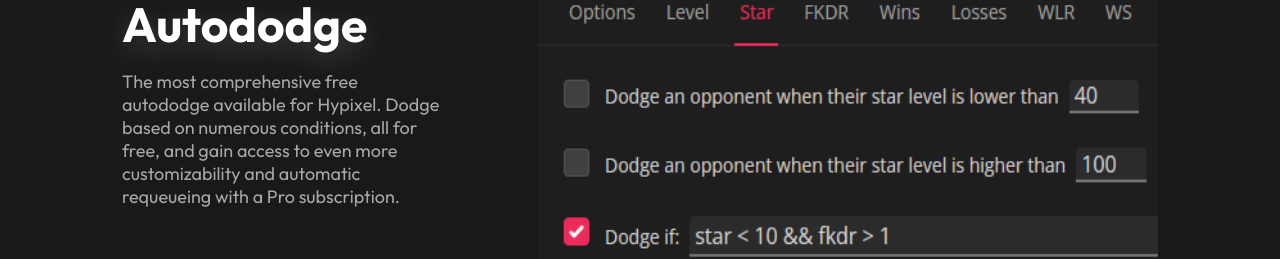
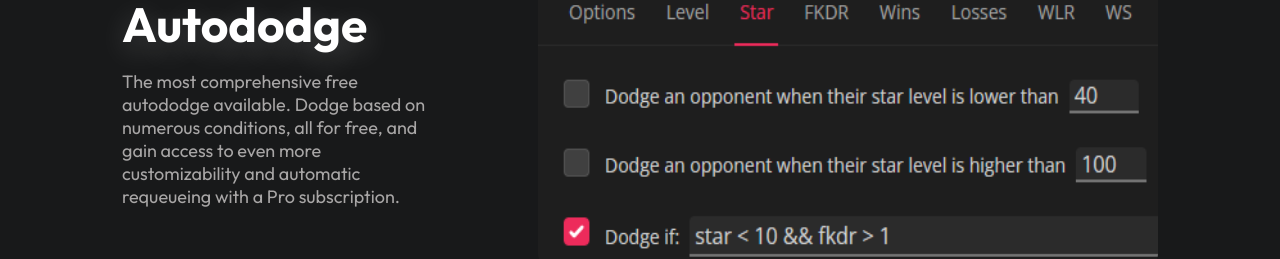
Before and after one commit to lilithmod/website, a Next.js app: page / in a window 1280 px wide. Shown: the part 1610-1869 px from the top of the page. Built offline with nearby package versions, Linux system fonts and the light colour scheme.

Commit message:
Remove mentions of Hypixel

```diff
--- a/config.ts
+++ b/config.ts
@@ -40,13 +40,13 @@
             title: 'Lilith',
             color: '#000',
             url: 'https://lilith.rip',
-            description: 'Lilith - Hypixel Proxy',
+            description: 'Lilith - Minecraft Proxy',
         },
         home: {
             sections: [
                 {
                     paragraph: '',
-                    title: 'Your all-in-one\nHypixel Proxy',
+                    title: 'Your all-in-one\nMinecraft Proxy',
                 },
                 {
                     images: [
@@ -58,7 +58,7 @@
                         {
                             path: '/images/home/2.png',
                             title: 'Autododge',
-                            description: 'The most comprehensive free autododge available for Hypixel. Dodge based on numerous conditions, all for free, and gain access to even more customizability and automatic requeueing with a Pro subscription.',
+                            description: 'The most comprehensive free autododge available. Dodge based on numerous conditions, all for free, and gain access to even more customizability and automatic requeueing with a Pro subscription.',
                         },
                         {
                             path: '/images/home/3.png',
```
